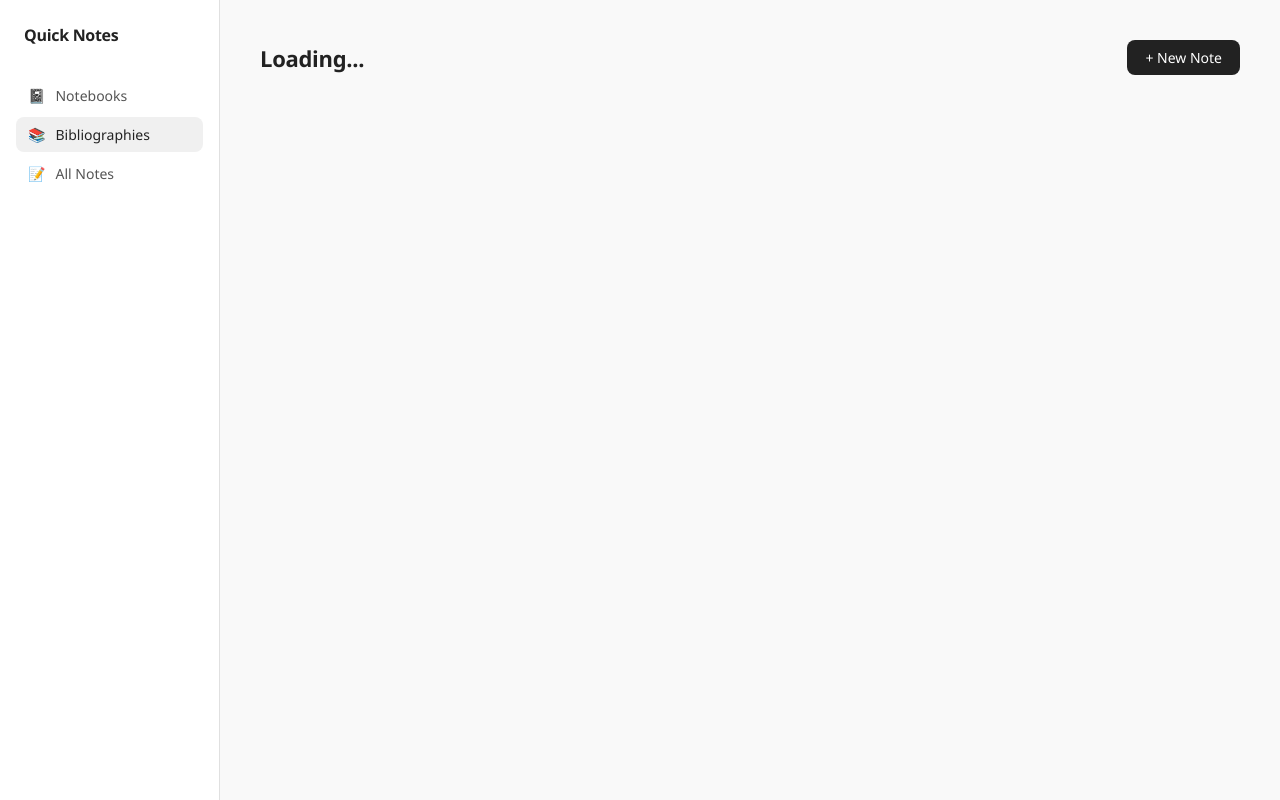
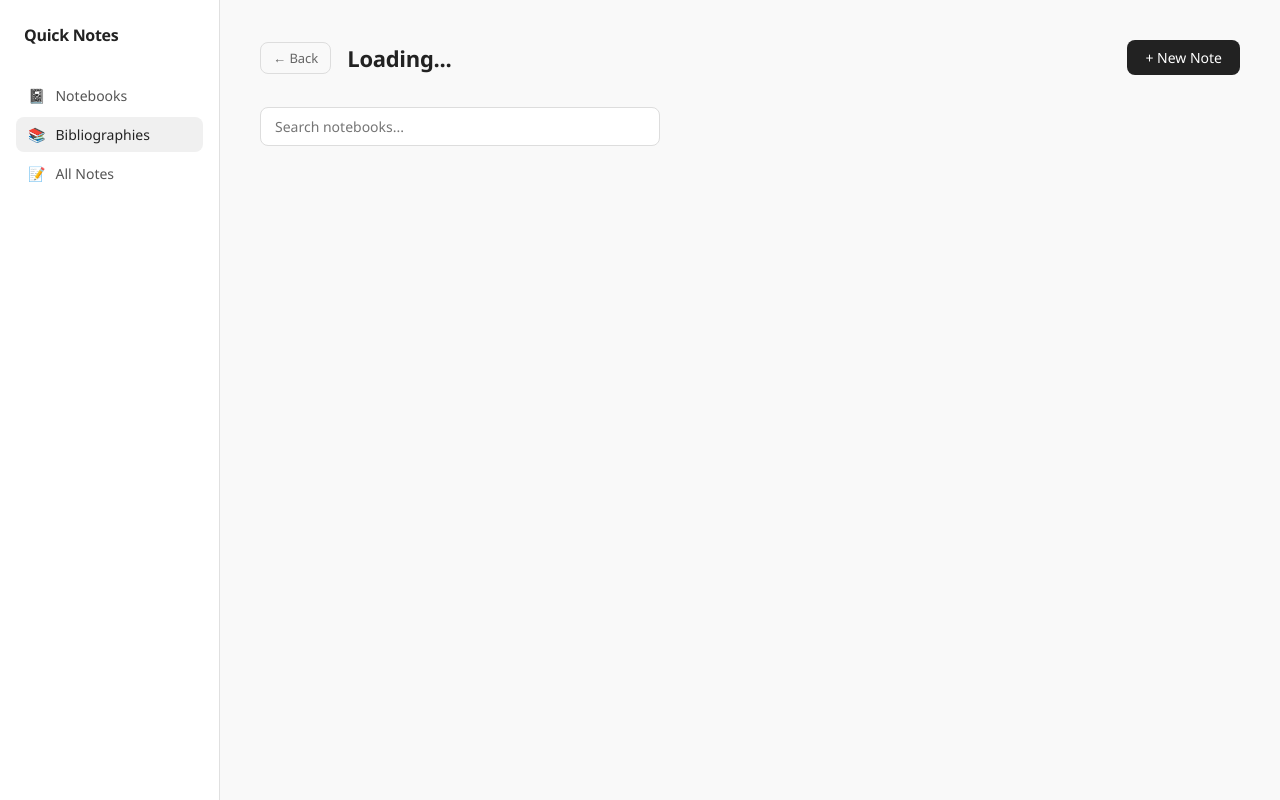
Before and after one commit to josedanieltiradoramirez/quick-notes-app, a FastAPI app: page /bibliographies/1 in a window 1280 px wide. Run offline with FastAPI, Linux system fonts and the light colour scheme.

Commit message:
Add search bar to all windows

```diff
--- a/static/bibliography_detail.js
+++ b/static/bibliography_detail.js
@@ -8,6 +8,21 @@ const inputTitle = document.querySelector('#input-note-title')
 const inputBody = document.querySelector('#input-note-body')
 const container = document.querySelector('#notes-container')
 const bibliographyTitle = document.querySelector('#bibliography-title')
+const searchInput = document.querySelector('#search-input')
+
+searchInput.addEventListener('input', function() {
+    const query = searchInput.value.toLowerCase()
+    const cards = container.querySelectorAll(':scope > div')
+
+    cards.forEach(card => {
+        const text = card.textContent.toLowerCase()
+        if (text.includes(query)) {
+            card.style.display = 'flex'
+        } else {
+            card.style.display = 'none'
+        }
+    })
+})
 
 buttonNewNote.addEventListener('click', function() {
     form.classList.remove('hidden')
--- a/static/style.css
+++ b/static/style.css
@@ -363,3 +363,38 @@ nav {
 #bibliographies-container > div * {
   cursor: pointer;
 }
+
+.back-button {
+  font-size: 13px;
+  color: #666;
+  text-decoration: none;
+  padding: 6px 12px;
+  border: 1px solid #ddd;
+  border-radius: 8px;
+  transition: all 0.2s;
+  white-space: nowrap;
+}
+
+.back-button:hover {
+  background: #f5f5f5;
+  color: #222;
+}
+
+#search-input {
+  width: 100%;
+  max-width: 400px;
+  padding: 9px 14px;
+  font-size: 14px;
+  font-family: inherit;
+  border: 1px solid #ddd;
+  border-radius: 8px;
+  background: #fff;
+  color: #222;
+  margin-bottom: 24px;
+  transition: border-color 0.2s;
+}
+
+#search-input:focus {
+  outline: none;
+  border-color: #999;
+}
--- a/templates/bibliographies.html
+++ b/templates/bibliographies.html
@@ -7,6 +7,8 @@
     <h1>Bibliographies</h1>
     <button id="button-new-bibliography">+ New Bibliography</button>
   </div>
+
+  <input type="text" id="search-input" placeholder="Search notebooks...">
 
   <div id="new-bibliography-form" class="form-card hidden">
     <input type="text" id="input-bibliography-title" placeholder="Title">
--- a/templates/bibliography_detail.html
+++ b/templates/bibliography_detail.html
@@ -1,12 +1,17 @@
 {% extends "base.html" %}
 
-{% block title %}Notebook — Quick Notes{% endblock %}
+{% block title %}Bibliography — Quick Notes{% endblock %}
 
 {% block content %}
   <div class="content-header">
+  <div style="display:flex; align-items:center; gap:16px;">
+    <a href="/bibliographies" class="back-button">← Back</a>
     <h1 id="bibliography-title">Loading...</h1>
-    <button id="button-new-note">+ New Note</button>
   </div>
+  <button id="button-new-note">+ New Note</button>
+  </div>
+
+  <input type="text" id="search-input" placeholder="Search notebooks...">
 
   <div id="new-note-form" class="form-card hidden">
     <input type="text" id="input-note-title" placeholder="Title">
--- a/templates/notebooks.html
+++ b/templates/notebooks.html
@@ -7,6 +7,8 @@
     <h1>Notebooks</h1>
     <button id="button-new-notebook">+ New Notebook</button>
   </div>
+
+  <input type="text" id="search-input" placeholder="Search notebooks...">
 
   <div id="new-notebook-form" class="form-card hidden">
     <input type="text" id="input-notebook-title" placeholder="Notebook title">
--- a/templates/notes.html
+++ b/templates/notes.html
@@ -7,6 +7,8 @@
     <h1>All Notes</h1>
     <button id="button-new-note">+ New Note</button>
   </div>
+
+  <input type="text" id="search-input" placeholder="Search notes...">
 
   <div id="new-note-form" class="form-card hidden">
     <input type="text" id="input-note-title" placeholder="Title">
```
Also changed, not shown: static/bibliographies.js (+15 -0 lines), static/notebook_detail.js (+14 -0 lines), static/notebooks.js (+15 -0 lines), static/notes.js (+15 -0 lines), templates/notebook_detail.html (+6 -1 lines).
